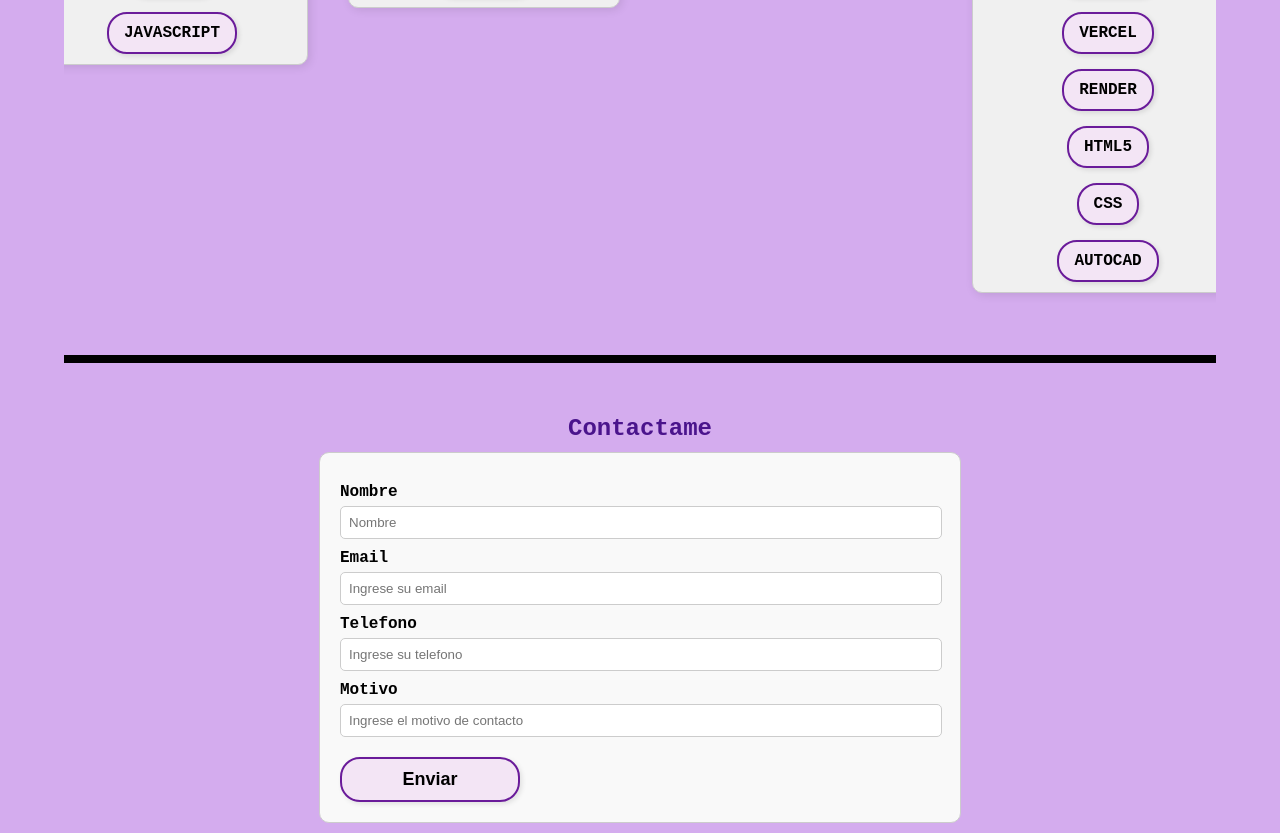
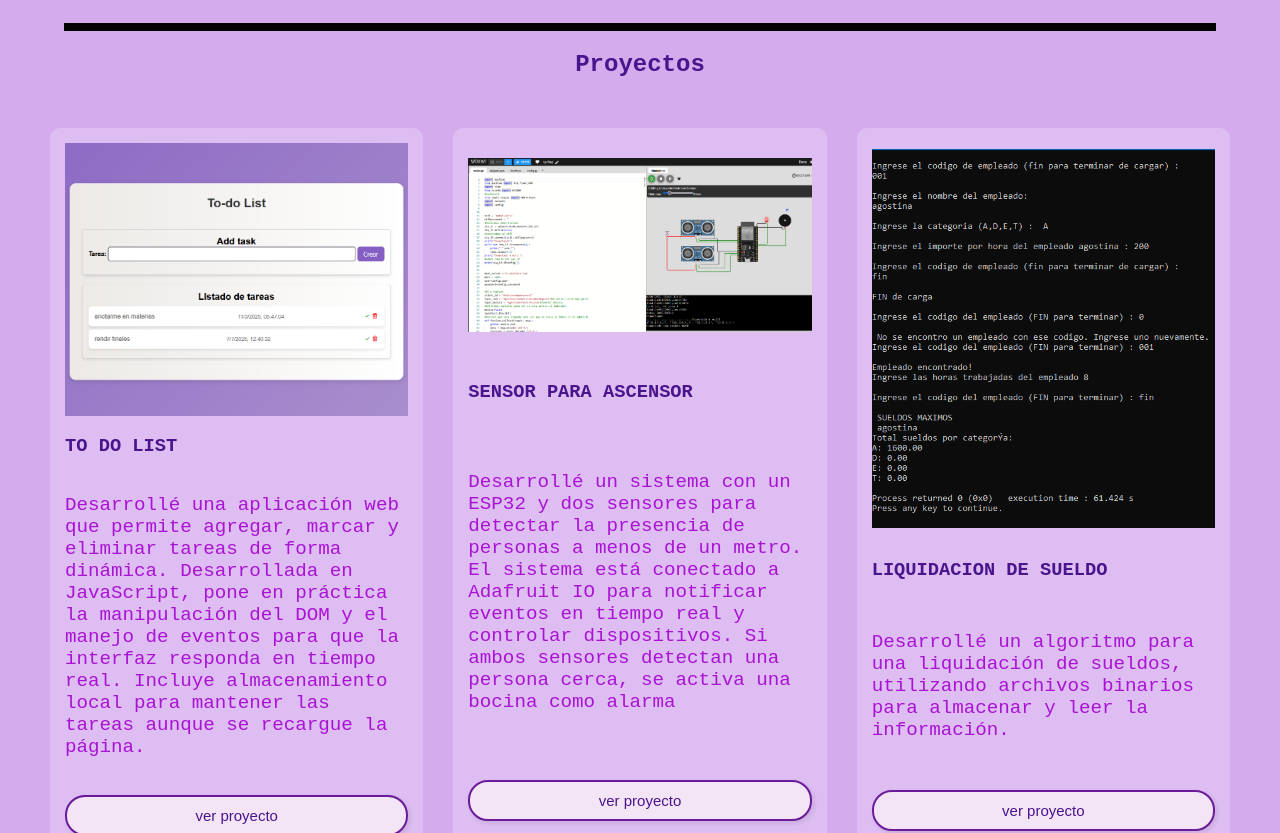
Before and after one commit to GuevaraAgostina/GuevaraAgostina, a plain HTML site: page frontend/index.html in a window 1280 px wide. Shown: the part 1234-2067 px from the top of the page. Drawn offline with Linux system fonts and the light colour scheme.

Commit message:
seccion productos

```diff
--- a/frontend/index.html
+++ b/frontend/index.html
@@ -105,7 +105,44 @@
           </div>
         </div>
       </section>
+      <!-- PROYECTOS -->
+      <section class="container_proyectos" >
+        <h2>Proyectos</h2>
+        <div class="proyectos">
 
+          <div class="proyecto">
+            <img src="./todolist.png" alt="proyecto to-do list">
+            <h3>to do list</h3>
+            <p>Desarrollé una aplicación web que permite agregar, marcar y eliminar tareas de forma dinámica. Desarrollada en JavaScript, pone en práctica la manipulación del DOM y el manejo de eventos para que la interfaz responda en tiempo real. Incluye almacenamiento local para mantener las tareas aunque se recargue la página.  </p>
+            <button class="btn-proyecto">
+              <a href="https://to-do-list-mbkujszki-agostinas-projects-acd76b93.vercel.app/">ver proyecto</a>
+            </button>
+          </div>
+          <div class="proyecto">
+            <img src="./sensores.png" alt="proyecto sensores">
+            <h3>sensor para ascensor</h3>
+            <p>Desarrollé un sistema con un ESP32 y dos sensores para
+detectar la presencia de personas a menos de un metro. El
+sistema está conectado a Adafruit IO para notificar eventos
+en tiempo real y controlar dispositivos. Si ambos sensores
+detectan una persona cerca, se activa una bocina como
+alarma</p>
+            <button class="btn-proyecto">
+              <a href="https://wokwi.com/projects/382670503717039105">ver proyecto</a>
+            </button>
+          </div>
+          <div class="proyecto">
+            <img src="./liqSueldos.png" alt="">
+            <h3>liquidacion de sueldo</h3>
+            <p>Desarrollé un algoritmo para una liquidación de sueldos,
+utilizando archivos binarios para almacenar y leer la
+información.</p>
+            <button class="btn-proyecto">
+              <a href="https://github.com/GuevaraAgostina/liquidacion_desueldo">ver proyecto</a>
+            </button>
+          </div>
+        </div>
+      </section>
 
       </section>
       <!-- FOOTERRR -->
--- a/frontend/styles.css
+++ b/frontend/styles.css
@@ -11,19 +11,7 @@ body {
 
 
 
-/* style to form */
-/*Utiliza display: flex y flex-direction: column para que los elementos se dispongan en una columna.*/
-form {
-  display: flex;
-  flex-direction: column;
-  width: 600px; /* Ajusta este valor según sea necesario */
-  margin: 0 auto; /* Esto centra el formulario horizontalmente */
-  padding: 20px;
-  max-width: 600px;
-  border: 1px solid #ccc;
-  border-radius: 10px;
-  background-color: #f9f9f9;
-}
+
 
 label {
   margin-top: 10px;
@@ -38,7 +26,6 @@ h5 {
 /*style to header button cv*/
 .btn a {
   text-decoration: none;
-  font-family: monospace;
   color: #4a148c;
 }
 .btn {
@@ -309,7 +296,7 @@ footer {
 
   /* seccion sobre mi */
     #sobre-mi {
-      background-color: rgba(255, 255, 255, 0.2); /* Fondo sutil */
+      background-color: #ffffff33; /* Fondo sutil */
       padding: 20px;
       border-radius: 10px;
       width: 80%;
@@ -328,6 +315,59 @@ footer {
   #sobre-mi p {
     font-size: 15px;
     line-height: 1.5;
+  }
+  /*PROYECTOS*/
+  .container_proyectos{
+    width: 100%;
+  }
+  .container_proyectos h2{
+    text-align: center;
+    font-size: 24px;
+    color: #4a148c; /* Un color más llamativo */
+    margin-bottom: 10px;
+  }
+  .proyectos{
+    display: flex;
+    flex-direction: column;
+    padding: 15px 15px;
+    margin: 15px;
+  }
+  .proyecto{
+    padding: 15px 15px;
+    margin: 15px;
+    border-radius: 10px;
+    background-color: #ffffff33;
+  }
+  .proyecto h3{
+    text-transform: uppercase;
+    color: #4a148c;
+  }
+  .btn-proyecto{
+    background-color: #f3e5f5;
+    margin-top: 5px;
+    color: rgb(0, 0, 0);
+    border: 2px solid #6a1b9a;
+    border-radius: 20px;
+    cursor: pointer;
+    padding: 10px 15px;
+    font-size: 15px;
+
+    transition: all 0.3s ease-in-out;
+    box-shadow: 2px 2px 5px rgba(0, 0, 0, 0.1);
+  }
+  .btn-proyecto:hover{
+    background-color: #9c27b0;
+    color: white;
+    transform: scale(1.1);
+    box-shadow: 4px 4px 10px rgba(0, 0, 0, 0.2);
+  }
+  .btn-proyecto a{
+    text-decoration: none;
+    color: #4a148c
+  }
+  .proyecto img{
+    width: 100%;
+    height: auto;
   }
 
   /* Footer */
@@ -501,19 +541,14 @@ footer {
   #skills {
     display: flex;
     flex-direction: column;
-    width: 90%;
-    border-bottom: 8px solid black;
-    padding-bottom: 2em;
-    margin: 0 auto;
+    justify-content: flex-start;
+    /* overflow-x: hidden; */
 
   }
   .list {
-    display: grid;
-    grid-template-columns:repeat(auto-fit, minmax(250px, 1fr));
-    column-gap: 15px;
+    display: flex;
+    flex-direction: row;
     gap: 15px;
-    place-items: center;
-    margin-top: 20px;
 
   }
   /* estilos para los elementos de skill */
@@ -536,16 +571,27 @@ footer {
     box-shadow: 4px 4px 10px rgba(0, 0, 0, 0.2);
   }
   .hard_skills {
+    width: 100%;
     display: flex;
-    justify-content: center;
-
+    justify-content: flex-start;
+    align-items: flex-start;
+    gap: 20px;
+    overflow-x: auto; /* Permitir scroll horizontal */
+    scroll-snap-type: x mandatory; /* Snap para que las tarjetas se alineen al scrollear */
+    padding-bottom: 20px; /* Espacio debajo para evitar que el scroll corte las tarjetas */
+    /* -ms-overflow-style: none;
+    scrollbar-width: none;  */
+    scroll-behavior: smooth;
   }
 
 
   /* tarjeta de skills */
 
   .hard_items{
-  display: inline-block;
+  flex: 0 0 auto;
+  display: flex;
+  flex-direction: column;
+  align-items: center;
   background-color: #f0f0f0;
   border: 1px solid #ccc;
   border-radius: 10px;
@@ -625,6 +671,66 @@ footer {
     display: block; /* Mostrar cuando se envía el formulario */
   }
 
+
+    /*PROYECTOS*/
+  .container_proyectos{
+    width: 100%;
+  }
+  .container_proyectos h2{
+    text-align: center;
+    font-size: 24px;
+    color: #4a148c; /* Un color más llamativo */
+    margin-bottom: 10px;
+  }
+  .proyectos{
+    display: grid;
+    grid-template-columns:repeat(auto-fit, minmax(300px, 1fr)) ;
+    padding: 20px;
+    margin-bottom: 10%;
+  }
+  .proyecto{
+    display: flex;
+    flex-direction: column;
+    justify-content: space-around;
+    padding: 15px 15px;
+    margin: 15px;
+    border-radius: 10px;
+    background-color: #ffffff33;
+  }
+  .proyecto h3{
+    text-transform: uppercase;
+    color: #4a148c;
+  }
+  .btn-proyecto{
+    background-color: #f3e5f5;
+    margin-top: 5px;
+    color: rgb(0, 0, 0);
+    border: 2px solid #6a1b9a;
+    border-radius: 20px;
+    cursor: pointer;
+    padding: 10px 15px;
+    font-size: 15px;
+
+    transition: all 0.3s ease-in-out;
+    box-shadow: 2px 2px 5px rgba(0, 0, 0, 0.1);
+  }
+  .btn-proyecto:hover{
+    background-color: #9c27b0;
+    color: white;
+    transform: scale(1.1);
+    box-shadow: 4px 4px 10px rgba(0, 0, 0, 0.2);
+  }
+  .btn-proyecto a{
+    text-decoration: none;
+    color: #4a148c
+  }
+  .proyecto img{
+    width: 100%;
+    height: auto%;
+  }
+
+
+
 }
 
 /* min-width 1100px  */
```
Also changed, not shown: frontend/liqSueldos.png (added), frontend/sensores.png (added), frontend/todolist.png (added). Lines whose indentation alone changed are shown as unchanged.
